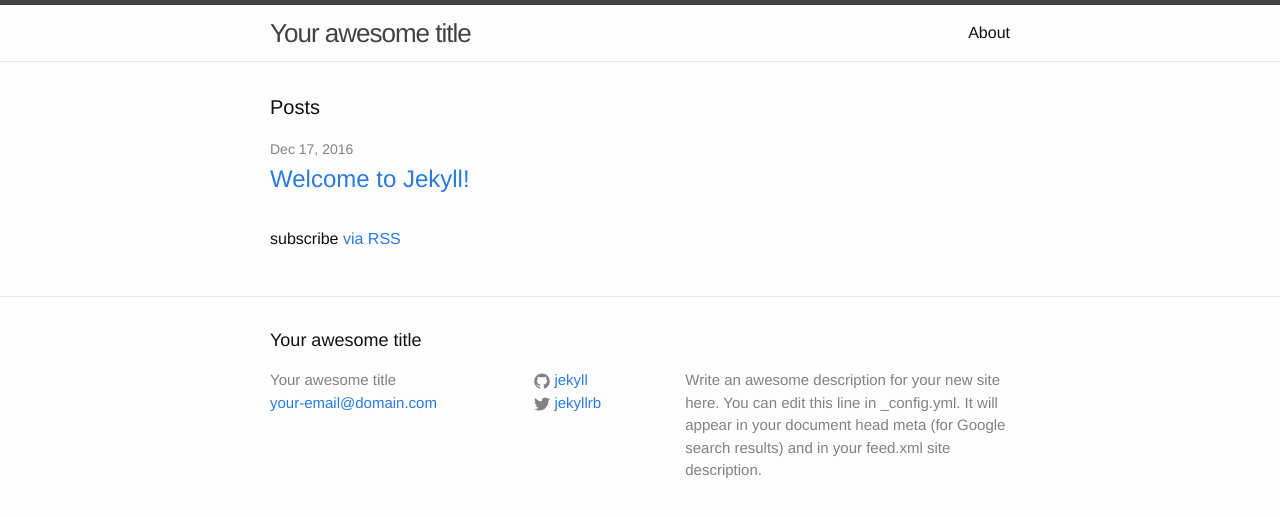
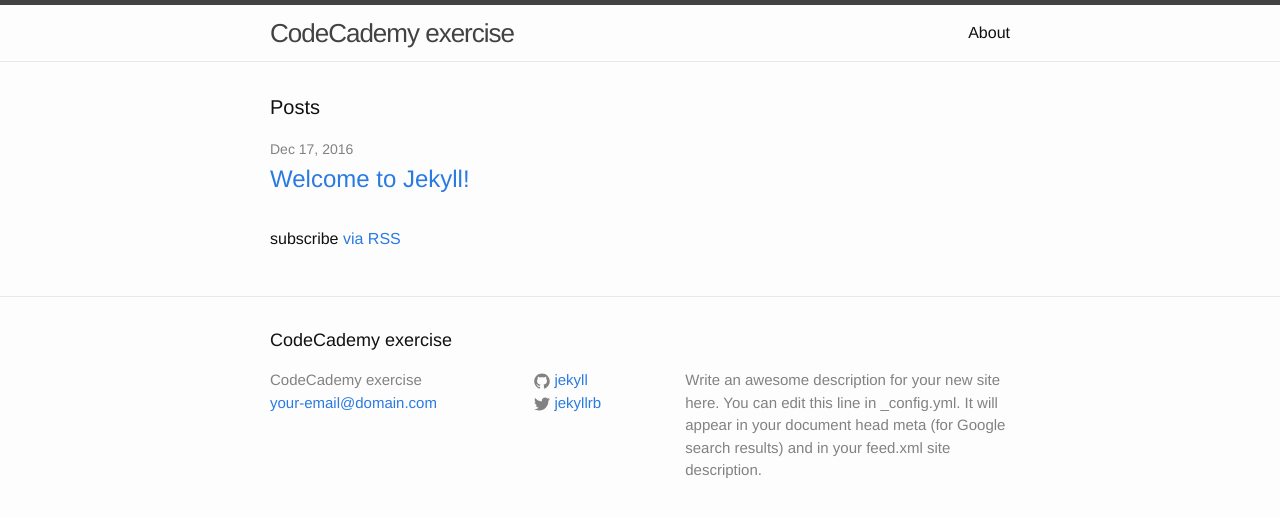
Before and after one commit to JaSamShaban/jasamshaban.github.io, a Jekyll site: the page built from index.html, in a window 1280 px wide. Shown: the top 517 px of the page. Built offline with Jekyll 4.4.1, drawn with Linux system fonts in a browser that asks for light colours.

Commit message:
Update _config.yml

```diff
--- a/_config.yml
+++ b/_config.yml
@@ -6,7 +6,7 @@
 # 'jekyll serve'. If you change this file, please restart the server process.
 
 # Site settings
-title: Your awesome title
+title: CodeCademy exercise
 email: your-email@domain.com
 description: > # this means to ignore newlines until "baseurl:"
   Write an awesome description for your new site here. You can edit this
```
